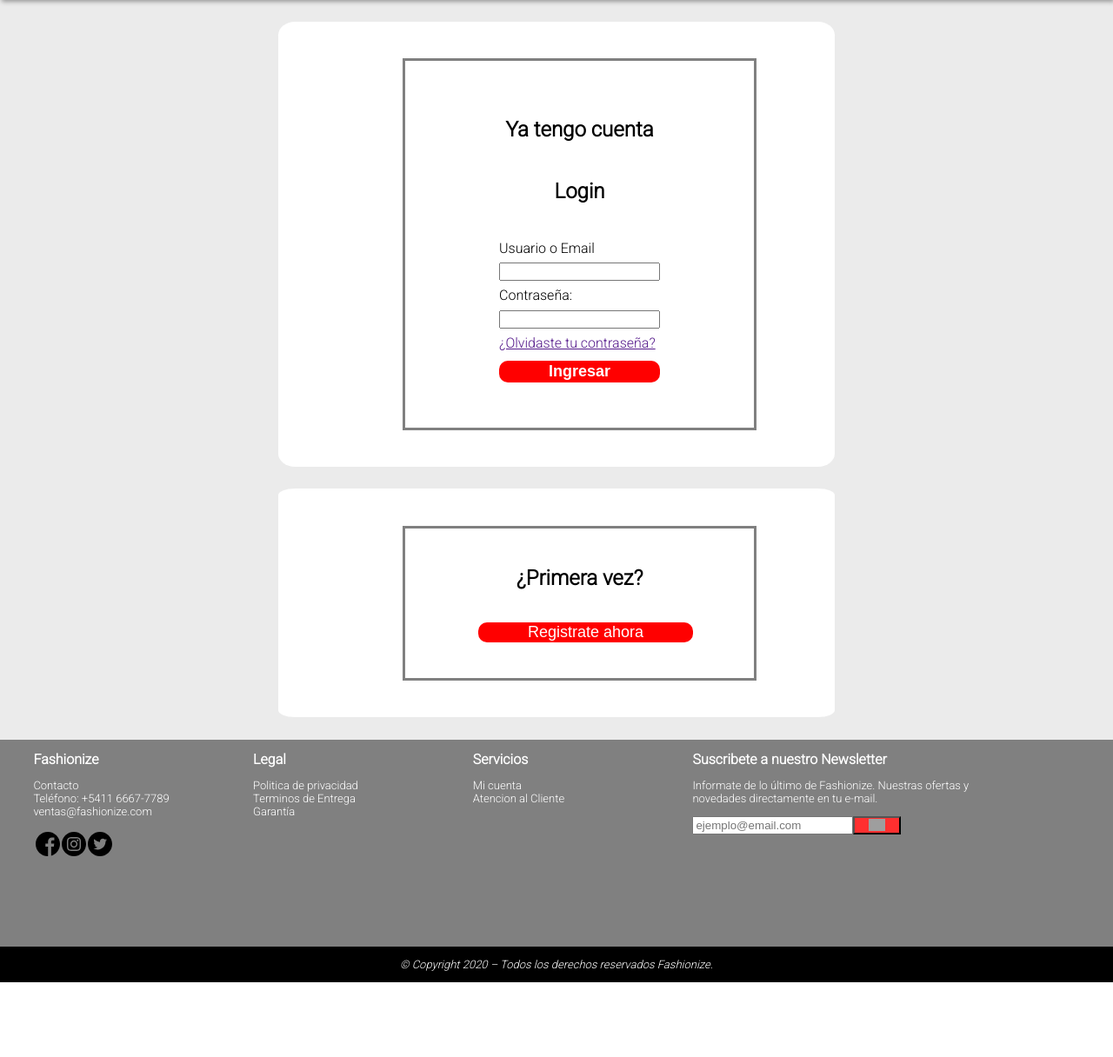
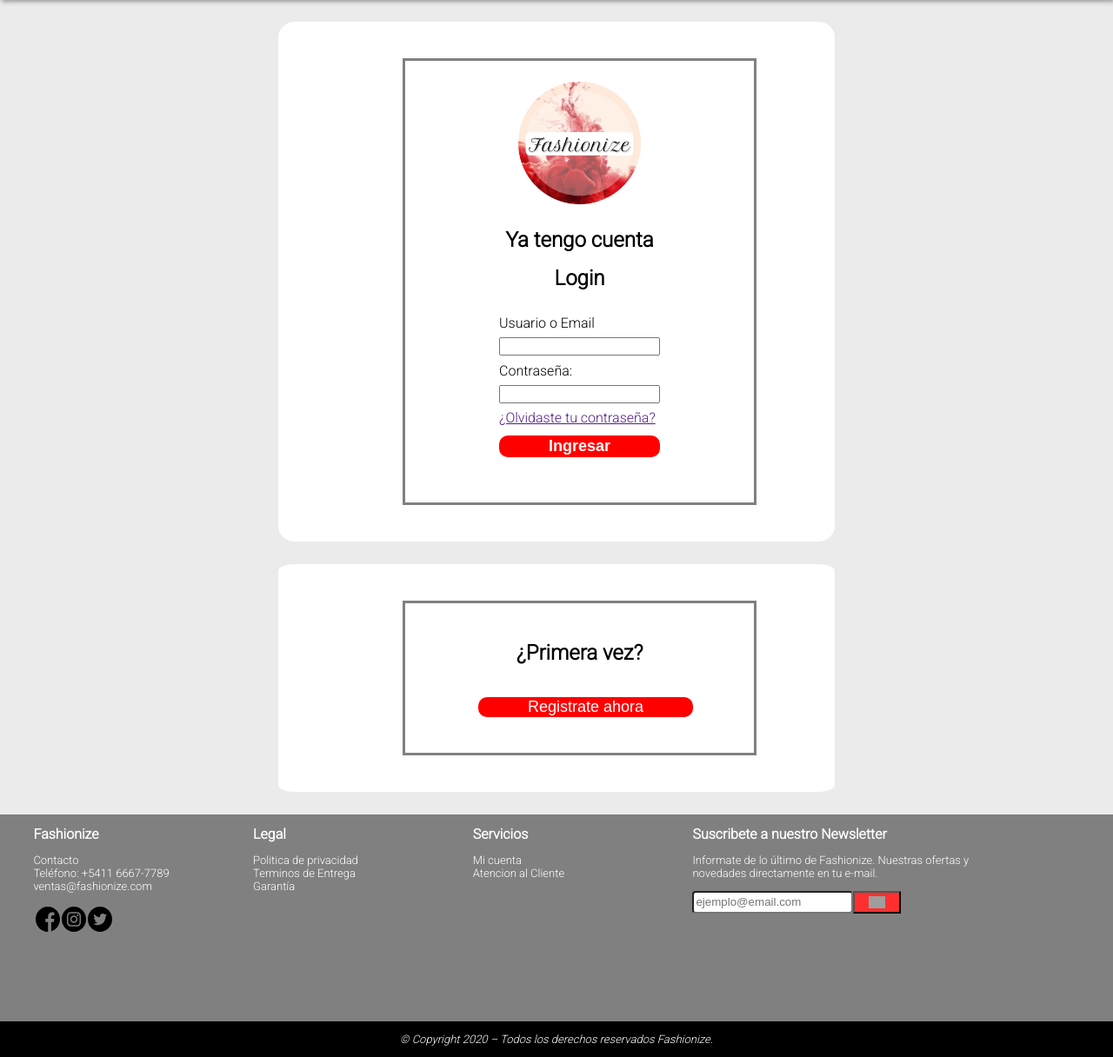
Before and after one commit to ruizandino/fashionize, a Node server app: page /login in a window 1280 px wide. Shown: the part 226-1442 px from the top of the page at 87% size. Before the commit the page ends 1356 px from the top, so only its background shows below. Run offline with Node 20, Linux system fonts and the light colour scheme; grey boxes are pictures that could not be loaded.

Commit message:
nuevo logo

```diff
--- a/public/stylesheets/footer-style.css
+++ b/public/stylesheets/footer-style.css
@@ -37,6 +37,9 @@ footer{
 .form-newsletter input{
    border: 0 0 0 0;
    outline: none;
+   border-radius: 4px ;
+   padding-top: 1%;
+   padding-bottom: 1%;
 }
 .btn-new{
     background: rgb(255, 47, 47) url(/images/iconos/email.svg);
--- a/public/stylesheets/styleFormularios.css
+++ b/public/stylesheets/styleFormularios.css
@@ -297,11 +297,11 @@
 }
 
 .logobody {
-    width: 100%;
+    width: 40%;
+    justify-self: center;
     min-width: 120px;
-    padding-left: 30%;
-    padding-right: 30%;
-
+    padding-left: 20%;
+    padding-right: 20%;
     padding-top: 0%;
 
 
@@ -352,6 +352,7 @@
       padding-top: 4%;
       width: fit-content;
       align-self: center;
+      line-height: 3%;
   }
 
   #h1Cuenta{
--- a/views/contacto.ejs
+++ b/views/contacto.ejs
@@ -3,6 +3,7 @@
 <head>
     <meta charset="UTF-8">
     <meta name="viewport" content="width=device-width, initial-scale=1.0">
+    <link rel="shortcut icon" href="/images/iconos/titleFN.png" type="image/x-icon">
     <link href="https://fonts.googleapis.com/css2?family=Advent+Pro:wght@300&family=Great+Vibes&family=Pinyon+Script&family=Playfair+Display+SC:wght@700&family=Roboto:wght@300&display=swap" rel="stylesheet">    <link rel="stylesheet" href="/stylesheets/styleProductDetail.css">
     <link rel="stylesheet" href="/stylesheets/style-contacto.css">
     <link rel="stylesheet" href="/stylesheets/header-style.css">
@@ -19,10 +20,10 @@
                 <input type="text" id="nombre" required><br>
 
                 <label for="email">E-mail:</label><br>
-                <input type="text" id="email" required><br>
+                <input type="email" id="email" required><br>
 
                 <label for="">Teléfono: *opcional</label><br>
-                <input type="text" id="telefono" ><br>
+                <input type="number" id="telefono" ><br>
 
                 <label for="sms">Mensaje:</label><br>
                 <textarea name="" id="sms" cols="30" rows="10" required></textarea><br>
--- a/views/login.ejs
+++ b/views/login.ejs
@@ -3,6 +3,7 @@
 <head>
     <meta charset="UTF-8">
     <meta name="viewport" content="width=device-width, initial-scale=1.0">
+    <link rel="shortcut icon" href="/images/iconos/titleFN.png" type="image/x-icon">
     <title>Login</title>
     <link href="https://fonts.googleapis.com/css2?family=Advent+Pro:wght@300&family=Great+Vibes&family=Pinyon+Script&family=Playfair+Display+SC:wght@700&family=Roboto:wght@300&display=swap" rel="stylesheet">    <link rel="stylesheet" href="/stylesheets/styleProductDetail.css">
     <link rel="stylesheet" href="/stylesheets/header-style.css">
@@ -17,7 +18,10 @@
     <section class="main-login">
 
         <div class="cajaLogin">
-            <img class="logobody" src="" alt="">
+            <div style="display: flex; justify-content: center;">
+            <img class="logobody" src="/images/iconos/LogoFN.png" alt="">
+            </div>
+
 
             <div class="tengoCuenta">
                  <h1 id="h1Cuenta">Ya tengo cuenta</h1>
@@ -28,7 +32,7 @@
                 <label for="user">Usuario o Email</label>
             </p>
                 <p class="formulario">
-                <input type="text" name="user" id="user">
+                <input type="email" name="user" id="user">
             </p>
             <p class="formulario">
                 <label for="pass">Contraseña:</label></p>
--- a/views/partials/footerFN.ejs
+++ b/views/partials/footerFN.ejs
@@ -36,7 +36,7 @@
 
                 <form class="form-newsletter" action="" method="post">
                   <input class="input-newsletter" type="email" name="newsletter" id="newsletter" required placeholder="ejemplo@email.com">
-                  <input class="btn-new" type="button" name="newsletter" id="newsletter" value="">
+                  <button class="btn-new" type="submit" name="newsletter" id="newsletter" value="">
                 </form>
         </div>
     </div>
--- a/views/productAdd.ejs
+++ b/views/productAdd.ejs
@@ -3,6 +3,7 @@
         <head>
             <title>Agregar Producto</title>
             <meta charset="UTF-8">
+            <link rel="shortcut icon" href="/images/iconos/titleFN.png" type="image/x-icon">
             <meta name="viewport" content= "width-device-width, initial-scale=1">
             <link rel = 'stylesheet' href ='stylesheets/productAdd.css' />
             <link href="https://fonts.googleapis.com/css2?family=Advent+Pro:wght@300&family=Great+Vibes&family=Pinyon+Script&family=Playfair+Display+SC:wght@700&family=Roboto:wght@300&display=swap" rel="stylesheet">    <link rel="stylesheet" href="/stylesheets/styleProductDetail.css">
--- a/views/productCart.ejs
+++ b/views/productCart.ejs
@@ -1,8 +1,9 @@
 <!DOCTYPE html>
     <html>
         <head>
-            <title> VintageSoul </title>
+            <title> Carrito de Compras </title>
             <meta charset="UTF-8">
+            <link rel="shortcut icon" href="/images/iconos/titleFN.png" type="image/x-icon">
             <meta name="viewport" content= "width-device-width, initial-scale=1">
             <link href="https://fonts.googleapis.com/css2?family=Advent+Pro:wght@300&family=Great+Vibes&family=Pinyon+Script&family=Playfair+Display+SC:wght@700&family=Roboto:wght@300&display=swap" rel="stylesheet">    <link rel="stylesheet" href="/stylesheets/styleProductDetail.css">
             <link rel="stylesheet" href="/stylesheets/header-style.css">
--- a/views/productDetail.ejs
+++ b/views/productDetail.ejs
@@ -4,6 +4,7 @@
     <meta charset="UTF-8">
     <meta name="viewport" content="width=device-width, initial-scale=1.0">
     <title>Detalle del producto</title>
+    <link rel="shortcut icon" href="/images/iconos/titleFN.png" type="image/x-icon">
     <link href="https://fonts.googleapis.com/css2?family=Advent+Pro:wght@300&family=Great+Vibes&family=Pinyon+Script&family=Playfair+Display+SC:wght@700&family=Roboto:wght@300&display=swap" rel="stylesheet">    <link rel="stylesheet" href="/stylesheets/styleProductDetail.css">
     <link rel="stylesheet" href="/stylesheets/header-style.css">
     <link rel="stylesheet" href="/stylesheets/footer-style.css">
--- a/views/products.ejs
+++ b/views/products.ejs
@@ -3,6 +3,7 @@
 <head>
     <meta charset="UTF-8">
     <meta name="viewport" content="width=device-width, initial-scale=1.0">
+    <link rel="shortcut icon" href="/images/iconos/titleFN.png" type="image/x-icon">
     <link href="https://fonts.googleapis.com/css2?family=Advent+Pro:wght@300&family=Great+Vibes&family=Pinyon+Script&family=Playfair+Display+SC:wght@700&family=Roboto:wght@300&display=swap" rel="stylesheet">    <link rel="stylesheet" href="/stylesheets/styleProductDetail.css">
     <link rel="stylesheet" href="/stylesheets/header-style.css">
     <link rel="stylesheet" href="/stylesheets/footer-style.css">
--- a/views/register.ejs
+++ b/views/register.ejs
@@ -1,6 +1,7 @@
 <meta charset="UTF-8">
     <meta name="viewport" content="width=device-width, initial-scale=1.0">
     <title>Formulario de Registro</title>
+    <link rel="shortcut icon" href="/images/iconos/titleFN.png" type="image/x-icon">
     <link href="https://fonts.googleapis.com/css2?family=Advent+Pro:wght@300&family=Great+Vibes&family=Pinyon+Script&family=Playfair+Display+SC:wght@700&family=Roboto:wght@300&display=swap" rel="stylesheet">    <link rel="stylesheet" href="/stylesheets/styleProductDetail.css">
     <link rel="stylesheet" href="/stylesheets/header-style.css">
     <link rel="stylesheet" href="/stylesheets/footer-style.css">
```
Also changed, not shown: public/images/iconos/LogoFN.png (added), public/images/iconos/titleFN.png (added).
